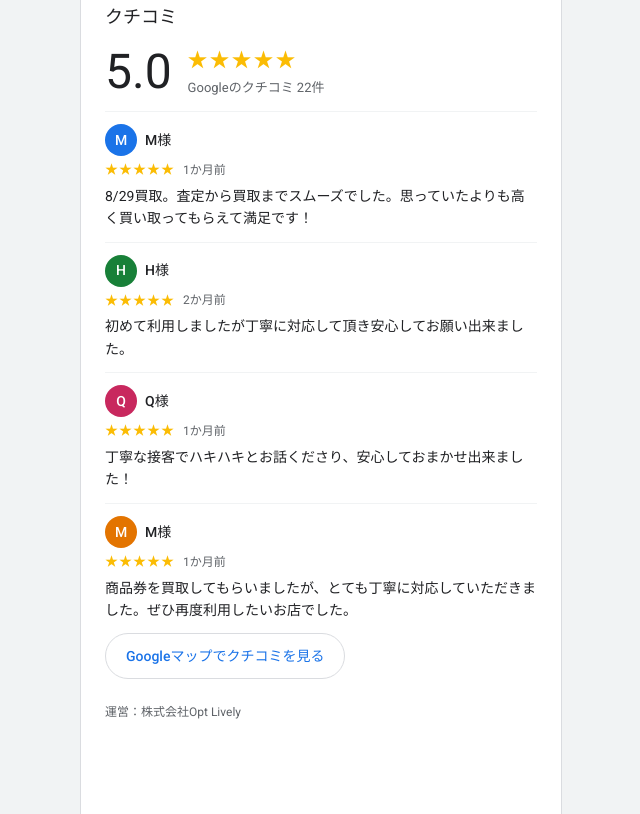
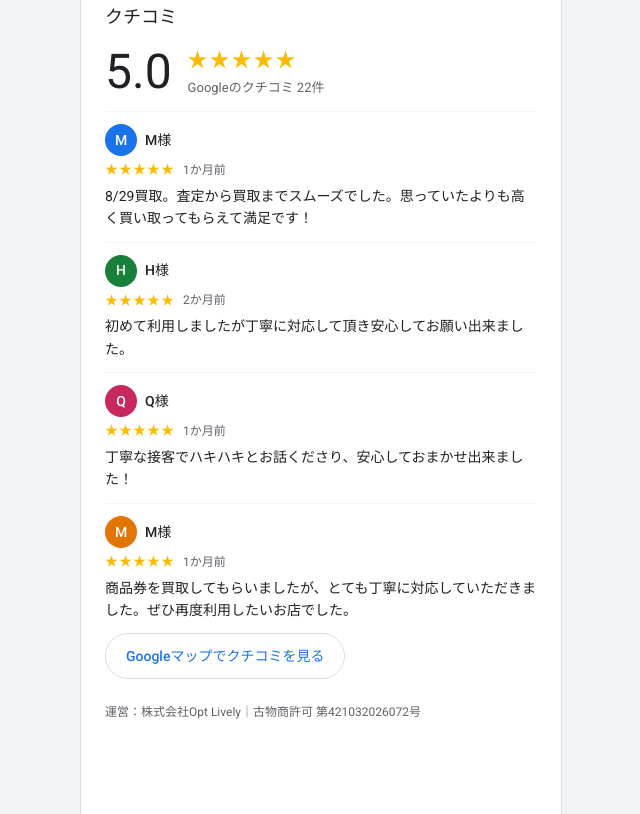
Before and after one commit to gyoumu-jpg/sasugaya-takasaki, a plain HTML site: page index.html in a window 1280 px wide. Shown: the part 4059-4873 px from the top of the page, without its empty margins (319-959 px from the left). Drawn offline with Linux system fonts and the light colour scheme.

Commit message:
古物商許可番号を追記
Co-Authored-By: Claude Opus 5.5 <noreply@anthropic.com>
Claude-Session: https://claude.ai/code/session_014quFv6NiG6qL4EkVvCEpde

```diff
--- a/index.html
+++ b/index.html
@@ -396,7 +396,7 @@ gtag('config', 'AW-18407097518');
 </div>
 
 <a href="https://www.google.com/maps/search/?api=1&amp;query=%E8%B2%B7%E5%8F%96%E5%B0%82%E9%96%80%E5%BA%97%20%E3%81%95%E3%81%99%E3%81%8C%E3%82%84%E9%AB%98%E5%B4%8E%E9%A3%AF%E5%A1%9A%E5%BA%97" target="_blank" rel="noopener" style="align-self: flex-start; display: flex; align-items: center; min-height: 44px; padding: 0 20px; border: 1px solid #dadce0; border-radius: 999px; text-decoration: none; font-size: 14px; font-weight: 500">Googleマップでクチコミを見る</a>
-<p style="margin: 12px 0 0; font-size: 12px; color: #5f6368">運営：株式会社Opt Lively</p>
+<p style="margin: 12px 0 0; font-size: 12px; color: #5f6368">運営：株式会社Opt Lively｜古物商許可 第421032026072号</p>
 </section>
 
 <!-- 下部固定ボタン -->
```
